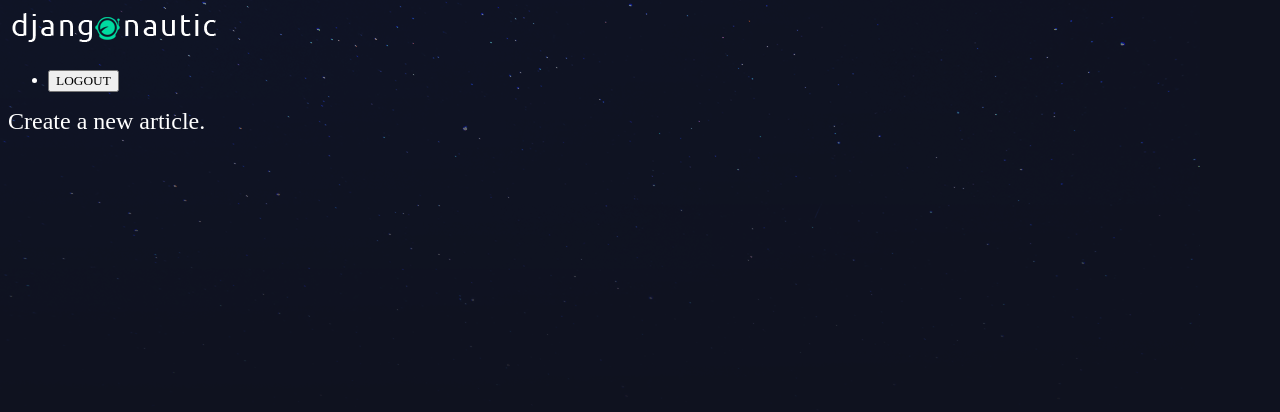
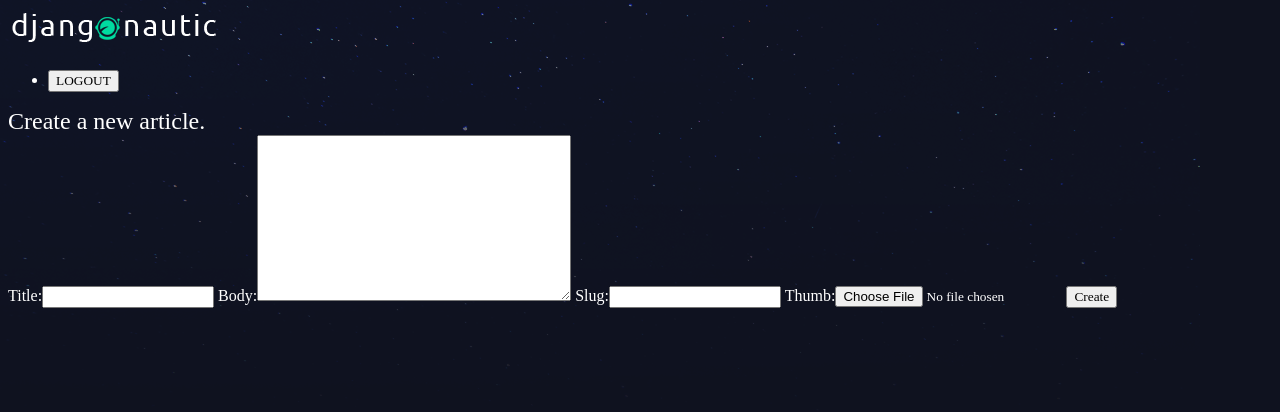
Before and after one commit to cmdlhz/study_for_ver2, a Django app: page /articles/create/ in a window 1280 px wide. Shown: the top 412 px of the page. Run offline with Django 3.2, Linux system fonts and the light colour scheme; the visitor is signed in with stand-in values (Sample User, id 1).

Commit message:
[2-2] Model Forms
Django Tutorial #26 - Model Forms

https://youtu.be/jBGmqxpw0V8

```diff
--- /dev/null
+++ b/backend/django_blog/articles/forms.py
@@ -0,0 +1,7 @@
+from django import forms
+from . import models
+
+class CreateArticle(forms.ModelForm):
+  class Meta:
+    model = models.Article
+    fields = ['title', 'body', 'slug', 'thumb']
--- a/backend/django_blog/articles/templates/articles/article_create.html
+++ b/backend/django_blog/articles/templates/articles/article_create.html
@@ -3,5 +3,10 @@
 {% block content %}
   <div class="create-article">
     <h2>Create a new article.</h2>
+    <form class="site-form" action="{% url 'articles:create' %}" method="post" enctype="multipart/form-data">
+      {% csrf_token %}
+      {{ form }}
+      <input type="submit" value="Create">
+    </form>
   </div>
 {% endblock %}
--- a/backend/django_blog/articles/views.py
+++ b/backend/django_blog/articles/views.py
@@ -1,7 +1,8 @@
-from django.shortcuts import render
+from django.shortcuts import render, redirect
 from .models import Article
 from django.http import HttpResponse
 from django.contrib.auth.decorators import login_required
+from . import forms
 
 # Create your views here.
 def article_list(request):
@@ -15,4 +16,11 @@ def article_detail(request, slug):
 
 @login_required(login_url="/accounts/login/")
 def article_create(request):
-  return render(request, 'articles/article_create.html')
+  if request.method == 'POST':
+    createArticleForm = forms.CreateArticle(request.POST, request.FILES)
+    if createArticleForm.is_valid():
+      # Save the article to DB
+      return redirect('articles:list')
+  else:
+    createArticleForm = forms.CreateArticle()
+  return render(request, 'articles/article_create.html', { 'form': createArticleForm })
```
